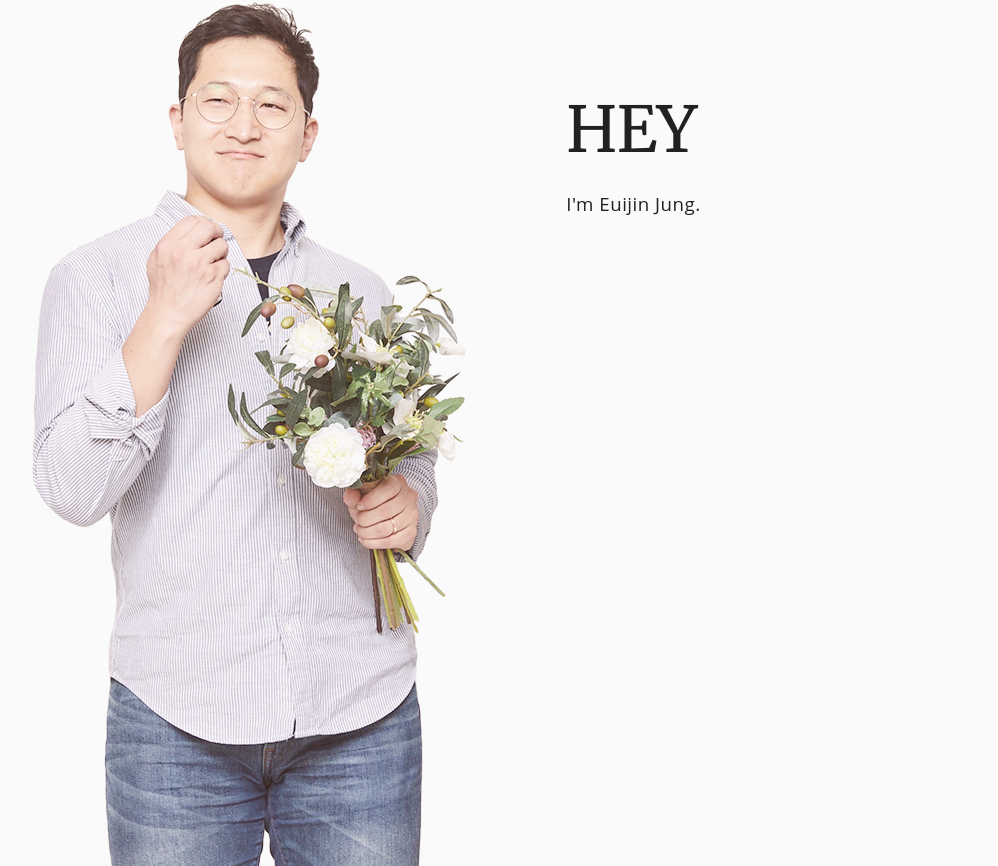
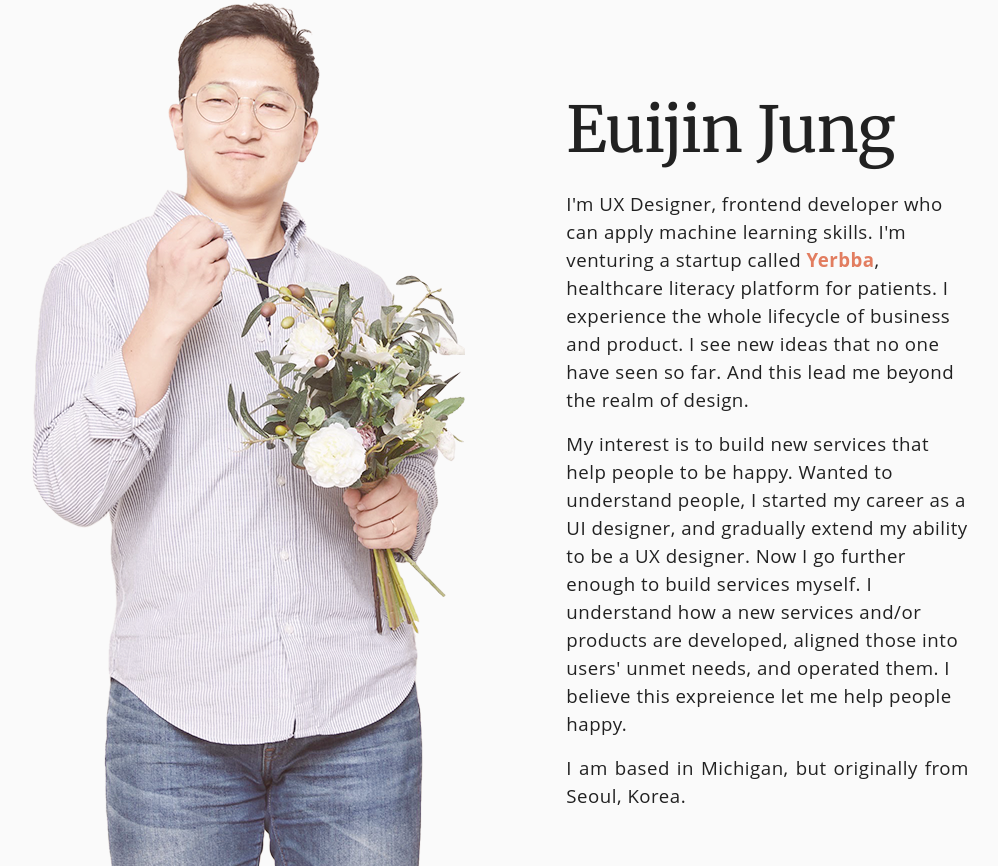
Before and after one commit to EJJung/websiteRes, a React (Create React App) app: page /about in a window 1280 px wide. Shown: the part 214-1080 px from the top of the page, without its empty margins (171-1169 px from the left). Built offline with nearby package versions, Linux system fonts and the light colour scheme; a web font is replaced by a local one.

Commit message:
working on about

```diff
--- a/src/components/About/AboutSum.js
+++ b/src/components/About/AboutSum.js
@@ -2,38 +2,44 @@ import React, { useState, useRef, useEffect } from 'react';
 import { Typography, Grid, Box, Link, Icon } from '@material-ui/core';
 
 import { useStyles } from '../../style/designScheme';
+import Footer from '../utils/Footer';
 
 export const AboutSum = () => {
   const classes = useStyles();
-  const [hoverRef,isHovered] = useHover(true);
+  const [hoverRef,isHovered] = useHover(false);
 
   return(
     <div className={classes.root}>
       <Grid container direction='row' spacing={3}>
         <Grid item xs={12} md={7}>
         <Box pt="10%" />
-        <Box ref={hoverRef} style={{transition:'0.2s'}}>
-        { isHovered ?
+        <Box ref={hoverRef} >
+        {/* { isHovered ?
           <img
             src='/imgs/decoEJ.png'
-            alt='self img'
+            alt=''
             style={{transition:'0.2s'}}
           />
         : <img
             src='/imgs/photoEJ2.png'
-            alt='self img'
+            alt=''
             style={{transition:'0.2s'}}
           />
-        }
+        } */}
+        <div className={classes.test} />
 
         </Box>
         </Grid>
         <Grid item xs={12} md={5}>
           <Box pt="60%" />
-          <Typography variant='h2' align='left' gutterBottom> HEY</Typography>
-          <Typography variant='body1' align='justify'>I'm Euijin Jung. </Typography>
+          <Typography variant='h2' align='left' gutterBottom>Euijin Jung</Typography>
+          <Typography variant='body1' align='left' paragraph>I'm UX Designer, frontend developer who can apply machine learning skills. I'm venturing a startup called <Link href='https://yerbba.com' color='secondary'><b>Yerbba</b></Link>, healthcare literacy platform for patients. I experience the whole lifecycle of business and product. I see new ideas that no one have seen so far. And this lead me beyond the realm of design.</Typography>
+          <Typography variant='body1' align='left' paragraph>My interest is to build new services that help people to be happy. Wanted to understand people, I started my career as a UI designer, and gradually extend my ability to be a UX designer. Now I go further enough to build services myself. I understand how a new services and/or products are developed, aligned those into users' unmet needs, and operated them. I believe this expreience let me help people happy.</Typography>
+          <Typography variant='body1' align='justify' paragraph>I am based in Michigan, but originally from Seoul, Korea. </Typography>
         </Grid>
       </Grid>
+      <Box pb="10%" />
+      <Footer />
     </div>
   )
 }
--- a/src/components/mainpage/Banner.js
+++ b/src/components/mainpage/Banner.js
@@ -17,7 +17,7 @@ const Banner = () => {
         <Grid item xs={12} md={7}>
         <Box pt="40%" />
           <Typography variant='h2' gutterBottom>Euijin Jung</Typography>
-          <Typography variant='h5'>Warm-harted Innovator</Typography>
+          <Typography variant='h5'>Warm-hearted Innovator</Typography>
           <Typography variant='body2' gutterBottom>User Experience Designer, Front-end Developer, Data Analyist</Typography>
           <div className={classes.socialSpacing}>
             <Link href="https://www.linkedin.com/in/ejjung79/" target="_blank"><LinkedInIcon className={classes.linkedInIcon} /></Link>
--- a/src/style/designScheme.js
+++ b/src/style/designScheme.js
@@ -200,6 +200,15 @@ export const useStyles = makeStyles (theme => ({
         width: "140px",
         margin: theme.spacing(1)
     },
+    test:{
+        background: `url('/imgs/photoEJ2.png')`,
+        width: 541,
+        height: 1066,
+        transition: '0.2s',
+        '&:hover': {
+            background:`url(/imgs/decoEJ.png)`,
+        }
+    },
     footer: {
         position: 'relative',
         maxWidth: '1280px',
```
